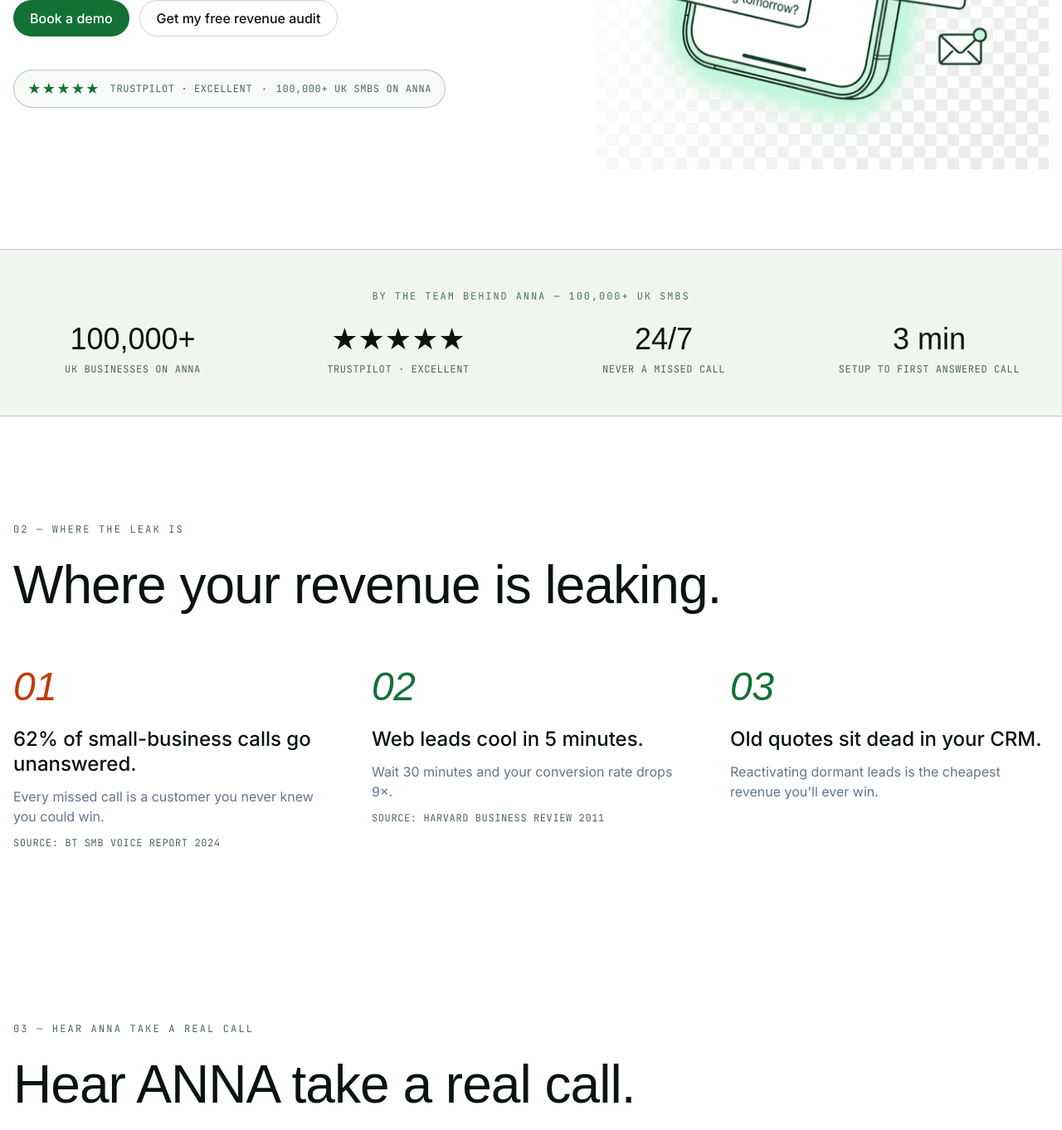
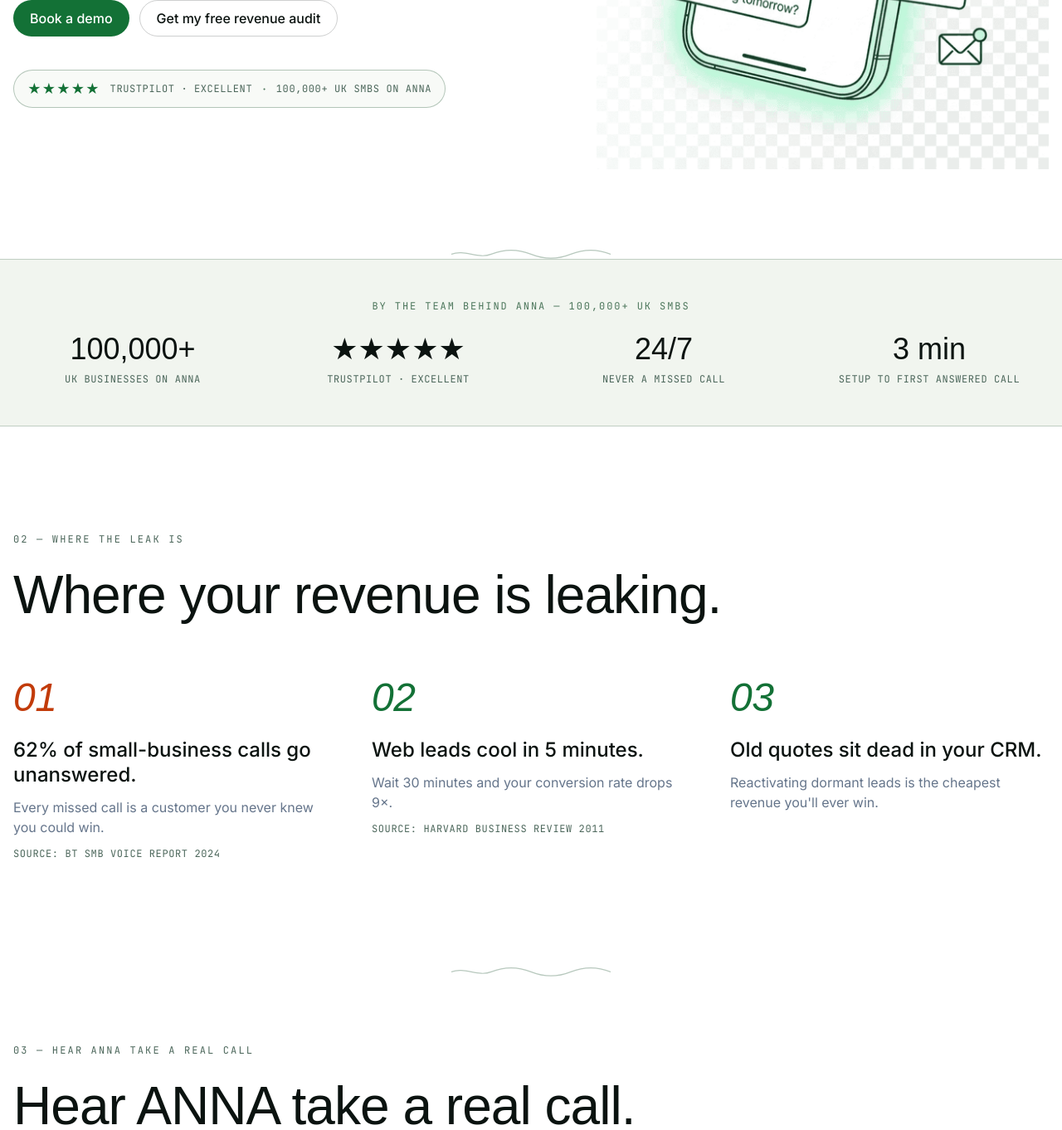
Before and after one commit to nfilippov733/anna-reception, a Next.js app: page / in a window 1280 px wide. Shown: the part 676-2038 px from the top of the page at 83% size. Built offline with nearby package versions, Linux system fonts and the light colour scheme; a web font is replaced by a local one.

Commit message:
feat(layout): insert 2 SquiggleDividers (Hero↓SocialProof, RevenueLeak↓Audio)

```diff
--- a/src/app/page.tsx
+++ b/src/app/page.tsx
@@ -12,6 +12,7 @@ import { PricingTeaser } from "@/components/sections/PricingTeaser";
 import { AuditReEntryBanner } from "@/components/sections/AuditReEntryBanner";
 import { FaqAccordion } from "@/components/sections/FaqAccordion";
 import { FinalCtaBanner } from "@/components/sections/FinalCtaBanner";
+import { SquiggleDivider } from "@/components/primitives/SquiggleDivider";
 import { readVerticalFromUrl } from "@/lib/urlParams";
 import type { VerticalKey } from "@/lib/verticals";
 
@@ -25,8 +26,10 @@ export default async function HomePage({ searchParams }: Props) {
   return (
     <>
       <Hero />
+      <SquiggleDivider />
       <SocialProofLogos />
       <RevenueLeak />
+      <SquiggleDivider />
       <AudioDemo />
       <RoiCalculator initialVertical={initialVertical} />
       <HowItWorks />
```
